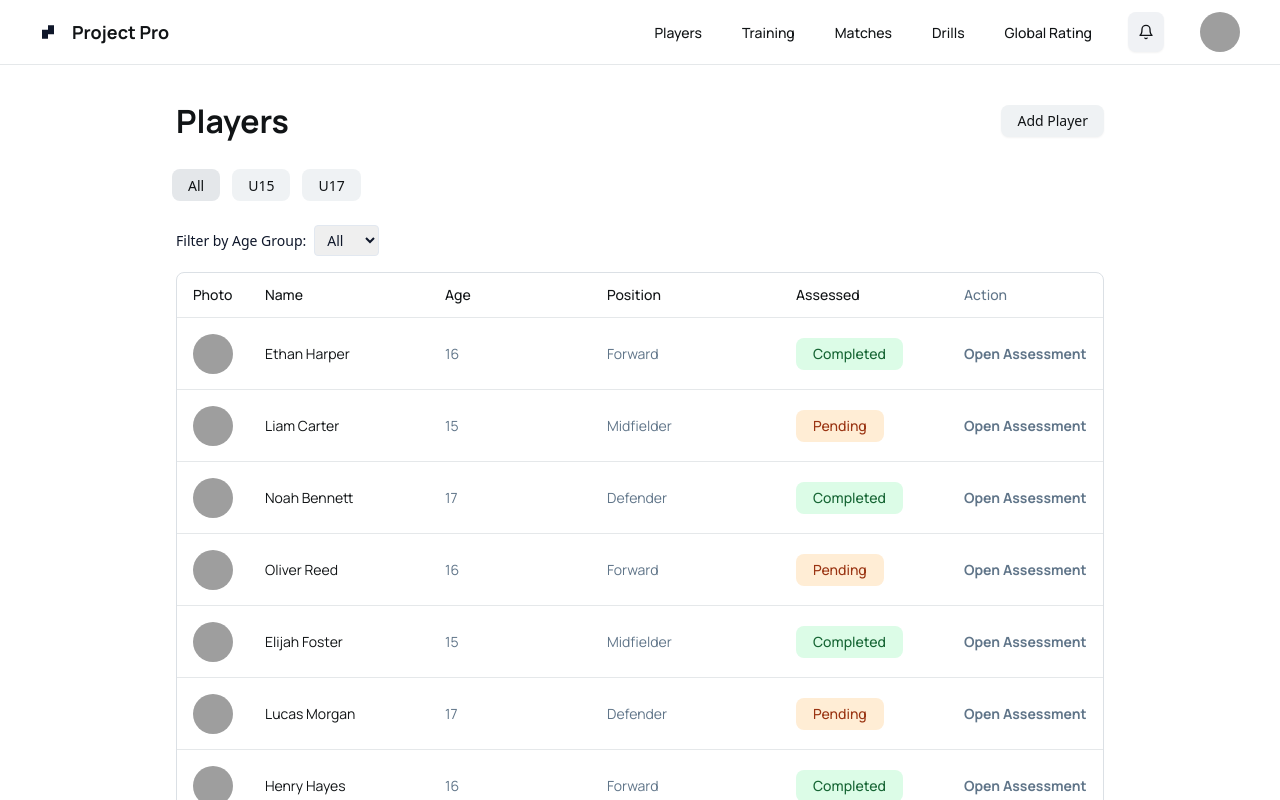
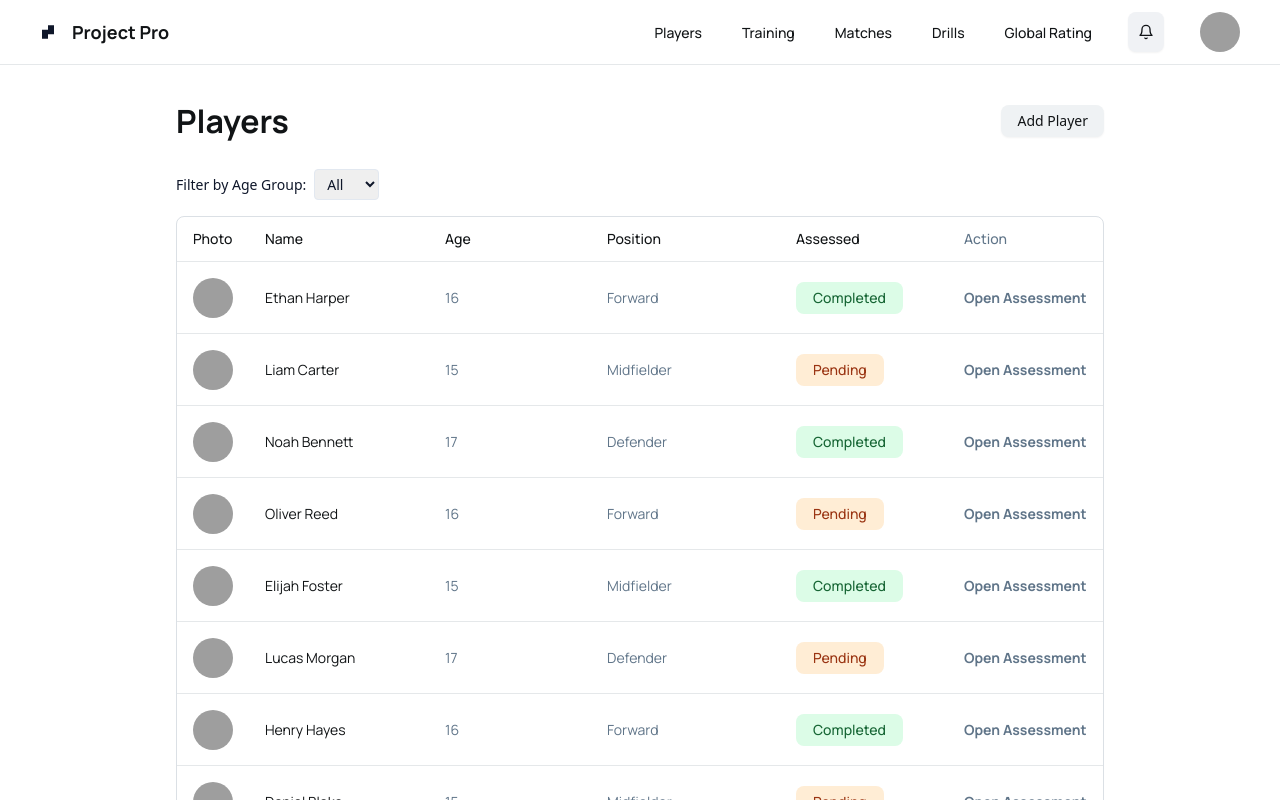
Before and after one commit to denzildoyle/Project-Pro, a React (Vite) app: page / in a window 1280 px wide. Shown: the top 800 px of the page. Built offline with nearby package versions, Linux system fonts and the light colour scheme; grey boxes are pictures that could not be loaded.

Commit message:
Remove player action section

```diff
--- a/src/screens/StitchDesign/StitchDesign.tsx
+++ b/src/screens/StitchDesign/StitchDesign.tsx
@@ -1,6 +1,5 @@
 import { useState } from "react";
 import { AddPlayerModal } from "../../components/AddPlayerModal";
-import { PlayerActionsSection } from "./sections/PlayerActionsSection";
 import { PlayerListHeaderSection } from "./sections/PlayerListHeaderSection";
 import { PlayerTableSection } from "./sections/PlayerTableSection/PlayerTableSection";
 import { Header } from "../../components/ui/header";
@@ -119,7 +118,6 @@ export const StitchDesign = (): JSX.Element => {
 									setIsAddPlayerModalOpen(true)
 								}
 							/>
-							<PlayerActionsSection />
 							<PlayerTableSection players={players} />
 						</div>
 					</div>
--- a/src/screens/StitchDesign/sections/PlayerActionsSection/PlayerActionsSection.tsx
+++ /dev/null
@@ -1,36 +0,0 @@
-import React from "react";
-import {
-	ToggleGroup,
-	ToggleGroupItem,
-} from "../../../../components/ui/toggle-group";
-
-export const PlayerActionsSection = (): JSX.Element => {
-	// Define filter categories for player age groups
-	const filterCategories = [
-		{ id: "all", label: "All" },
-		{ id: "u15", label: "U15" },
-		{ id: "u17", label: "U17" },
-	];
-
-	return (
-		<section className="flex flex-wrap items-start gap-3 px-3 py-3 relative self-stretch w-full">
-			<ToggleGroup
-				type="single"
-				defaultValue="all"
-				className="flex gap-3"
-			>
-				{filterCategories.map((category) => (
-					<ToggleGroupItem
-						key={category.id}
-						value={category.id}
-						className="h-8 px-4 py-0 bg-[#eff2f4] rounded-lg hover:bg-[#e4e7ea] data-[state=on]:bg-[#e4e7ea]"
-					>
-						<span className="font-medium text-[#111416] text-sm leading-[21px] font-sans">
-							{category.label}
-						</span>
-					</ToggleGroupItem>
-				))}
-			</ToggleGroup>
-		</section>
-	);
-};
--- a/src/screens/StitchDesign/sections/PlayerActionsSection/index.ts
+++ /dev/null
@@ -1 +0,0 @@
-export { PlayerActionsSection } from "./PlayerActionsSection";
```
